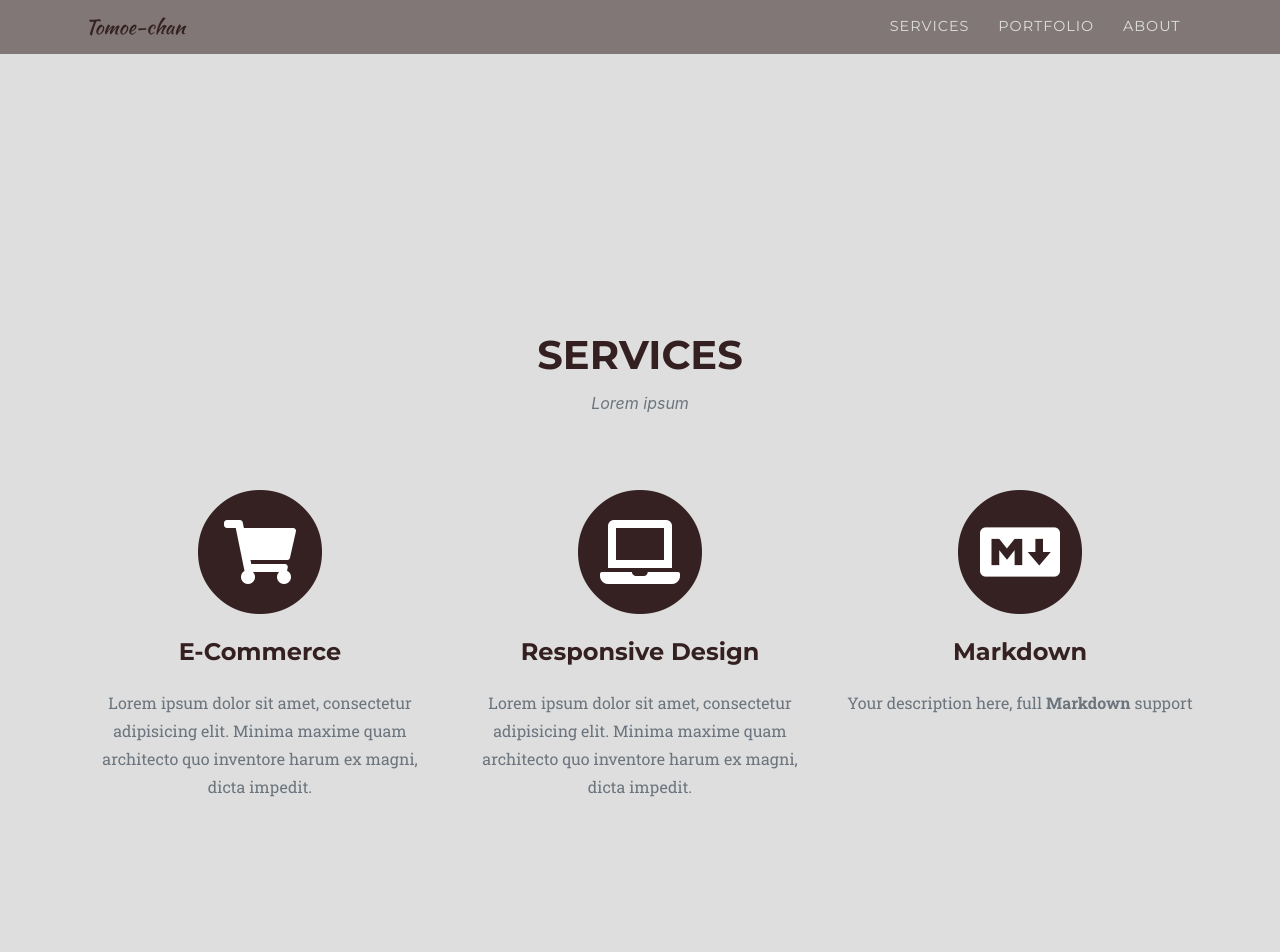
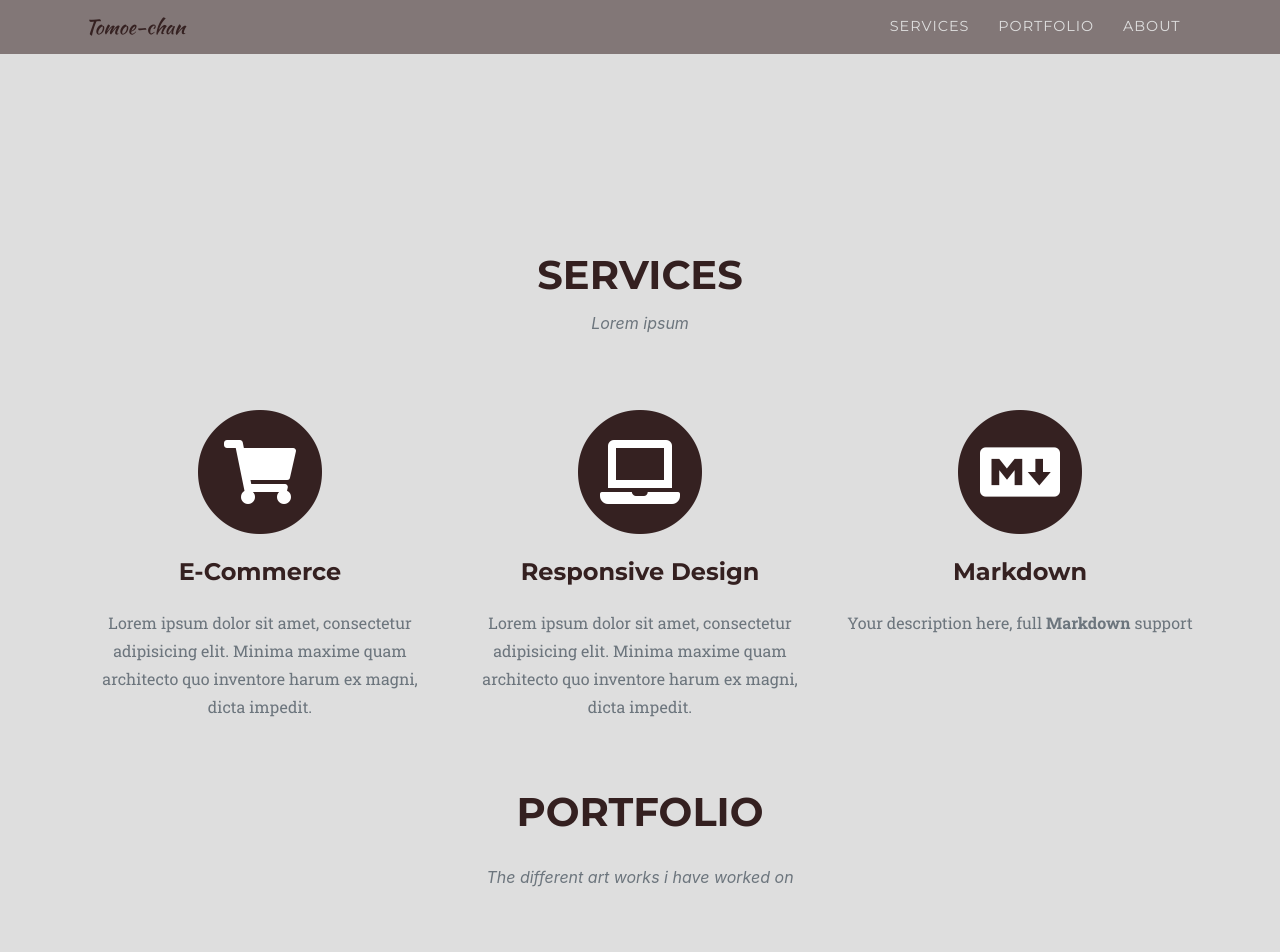
Before and after one commit to Tomoe0512/Tomoe0512.github.io, a Jekyll site: the page built from index.md, in a window 1280 px wide and 1400 px high, scrolled down 672 px. Shown: the top 952 px of the window. Built offline with Jekyll 4.4.1, drawn with Linux system fonts in a browser that asks for light colours; some web fonts are replaced.

Commit message:
close up pages

```diff
--- a/_includes/clients.html
+++ b/_includes/clients.html
@@ -1,6 +1,6 @@
 <!-- Clients -->
 {% if site.locale and site.locale != "" and site.locale != nil %}
-  <section class="py-5 page-section" id="{{ site.data.sitetext[site.locale].clients.section | default: "clients" }}">
+  <section class="page-section" id="{{ site.data.sitetext[site.locale].clients.section | default: "clients" }}">
     <div class="container">
       <div class="row" {% if site.data.sitetext[site.locale].clients.horizontal-scrolling == "yes" %} id="scrolling-clients" {% endif %}>
 	    {% for client in site.data.sitetext[site.locale].clients.list %}
--- a/_sass/base/_page.scss
+++ b/_sass/base/_page.scss
@@ -30,7 +30,7 @@ h6 {
 }
 
 .page-section {
-  padding: 100px 0;
+  padding: 20px 0;
   background-color: #dedede;
   color:#342020;
   h2.section-heading {
```
